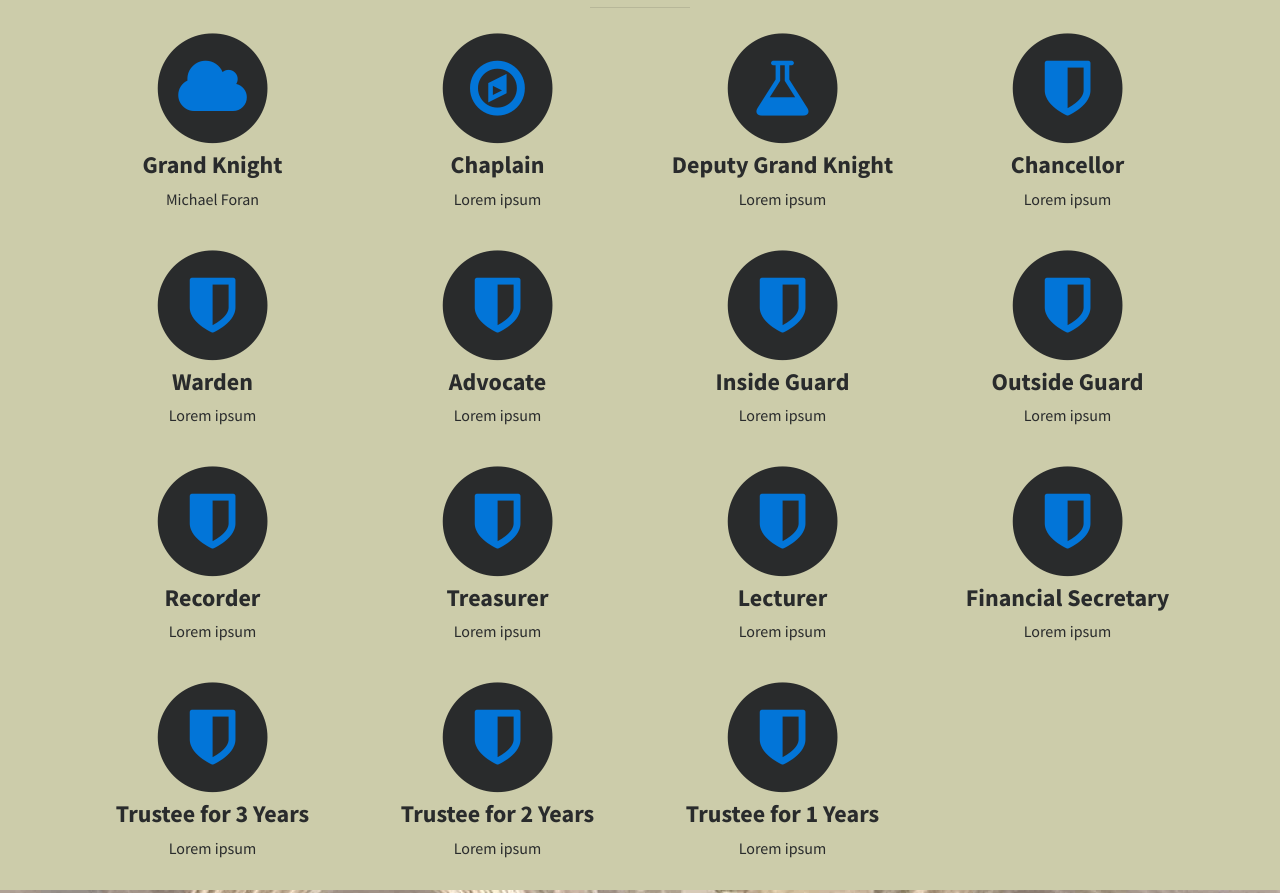
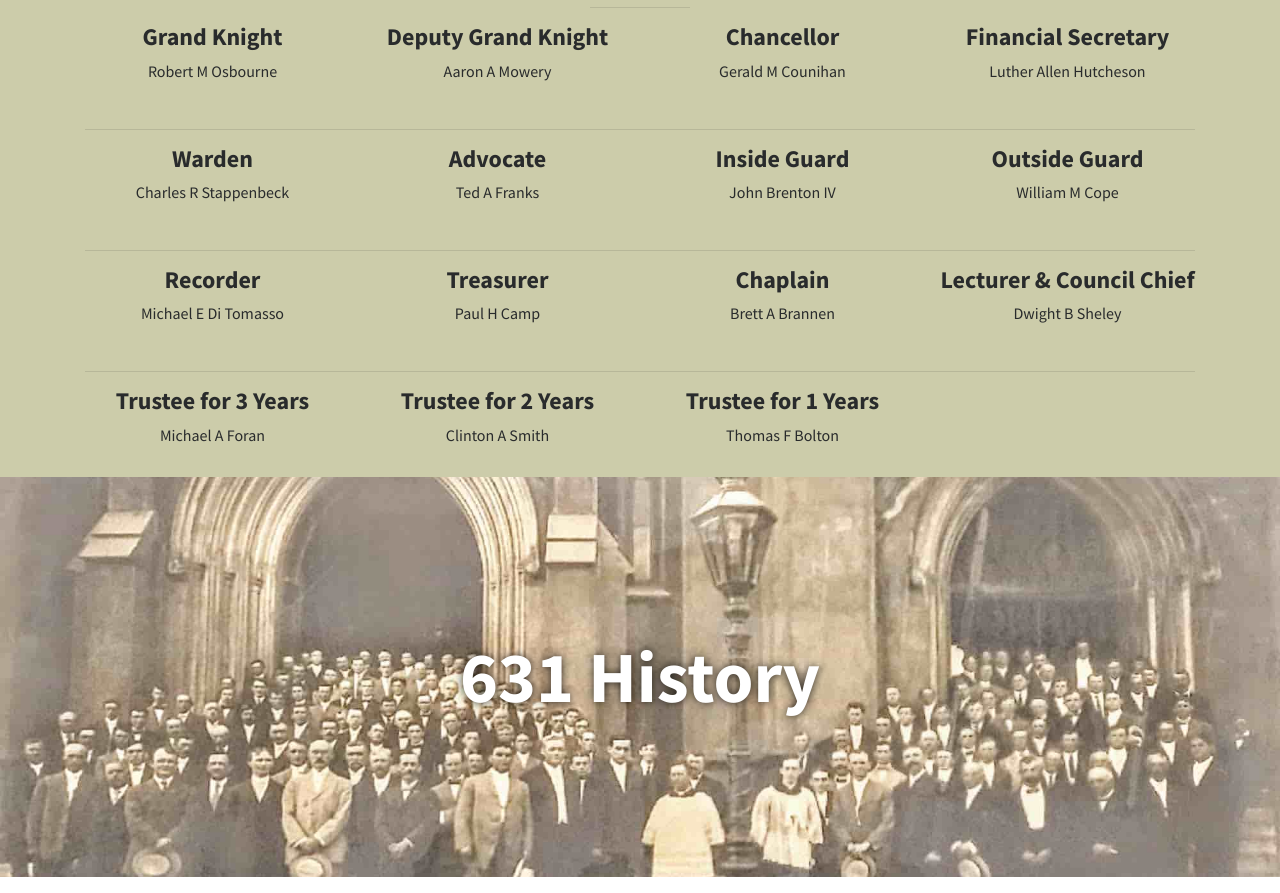
Before and after one commit to MikeGarde/koc631, a website: page index.html in a window 1280 px wide. Shown: the part 1800-2693 px from the top of the page. Drawn offline with nearby package versions, Linux system fonts and the light colour scheme.

Commit message:
Updating Class Officers and allowing search engines

```diff
--- a/index.html
+++ b/index.html
@@ -221,194 +221,161 @@
                 <div class="col-lg-12">
                     <h2>Officers</h2>
                     <hr class="small">
+                    <!--
+                    1st Row
+                    -->
                     <div class="row">
                         <div class="col-md-3 col-sm-6">
                             <div class="service-item">
-                                <span class="fa-stack fa-4x">
-                                <i class="fa fa-circle fa-stack-2x"></i>
-                                <i class="fa fa-cloud fa-stack-1x text-primary"></i>
-                            </span>
+                                <!-- <span class="fa-stack fa-4x"><i class="fa fa-circle fa-stack-2x"></i><i class="fa fa-fa-shield fa-stack-1x text-primary"></i></span> -->
                                 <h4>
                                     <strong>Grand Knight</strong>
                                 </h4>
-                                <p>Michael Foran</p>
+                                <p>Robert M Osbourne</p>
                             </div>
                         </div>
                         <div class="col-md-3 col-sm-6">
                             <div class="service-item">
-                                <span class="fa-stack fa-4x">
-                                <i class="fa fa-circle fa-stack-2x"></i>
-                                <i class="fa fa-compass fa-stack-1x text-primary"></i>
-                            </span>
+                                <!-- <span class="fa-stack fa-4x"><i class="fa fa-circle fa-stack-2x"></i><i class="fa fa-fa-shield fa-stack-1x text-primary"></i></span> -->
                                 <h4>
-                                    <strong>Chaplain</strong>
+                                    <strong>Deputy Grand Knight</strong>
                                 </h4>
-                                <p>Lorem ipsum</p>
+                                <p>Aaron A Mowery</p>
                             </div>
                         </div>
                         <div class="col-md-3 col-sm-6">
                             <div class="service-item">
-                                <span class="fa-stack fa-4x">
-                                <i class="fa fa-circle fa-stack-2x"></i>
-                                <i class="fa fa-flask fa-stack-1x text-primary"></i>
-                            </span>
+                                <!-- <span class="fa-stack fa-4x"><i class="fa fa-circle fa-stack-2x"></i><i class="fa fa-fa-shield fa-stack-1x text-primary"></i></span> -->
                                 <h4>
-                                    <strong>Deputy Grand Knight</strong>
+                                    <strong>Chancellor</strong>
                                 </h4>
-                                <p>Lorem ipsum</p>
+                                <p>Gerald M Counihan</p>
                             </div>
                         </div>
                         <div class="col-md-3 col-sm-6">
                             <div class="service-item">
-                                <span class="fa-stack fa-4x">
-                                <i class="fa fa-circle fa-stack-2x"></i>
-                                <i class="fa fa-shield fa-stack-1x text-primary"></i>
-                            </span>
+                                <!-- <span class="fa-stack fa-4x"><i class="fa fa-circle fa-stack-2x"></i><i class="fa fa-fa-shield fa-stack-1x text-primary"></i></span> -->
                                 <h4>
-                                    <strong>Chancellor</strong>
+                                    <strong>Financial Secretary</strong>
                                 </h4>
-                                <p>Lorem ipsum</p>
+                                <p>Luther Allen Hutcheson</p>
                             </div>
                         </div>
                     </div>
+                    <!--
+                    2nd Row
+                    -->
+                    <hr>
                     <div class="row">
                         <div class="col-md-3 col-sm-6">
                             <div class="service-item">
-                                <span class="fa-stack fa-4x">
-                                <i class="fa fa-circle fa-stack-2x"></i>
-                                <i class="fa fa-shield fa-stack-1x text-primary"></i>
-                            </span>
+                                <!-- <span class="fa-stack fa-4x"><i class="fa fa-circle fa-stack-2x"></i><i class="fa fa-fa-shield fa-stack-1x text-primary"></i></span> -->
                                 <h4>
                                     <strong>Warden</strong>
                                 </h4>
-                                <p>Lorem ipsum</p>
+                                <p>Charles R Stappenbeck</p>
                             </div>
                         </div>
                         <div class="col-md-3 col-sm-6">
                             <div class="service-item">
-                                <span class="fa-stack fa-4x">
-                                <i class="fa fa-circle fa-stack-2x"></i>
-                                <i class="fa fa-shield fa-stack-1x text-primary"></i>
-                            </span>
+                                <!-- <span class="fa-stack fa-4x"><i class="fa fa-circle fa-stack-2x"></i><i class="fa fa-fa-shield fa-stack-1x text-primary"></i></span> -->
                                 <h4>
                                     <strong>Advocate</strong>
                                 </h4>
-                                <p>Lorem ipsum</p>
+                                <p>Ted A Franks</p>
                             </div>
                         </div>
                         <div class="col-md-3 col-sm-6">
                             <div class="service-item">
-                                <span class="fa-stack fa-4x">
-                                <i class="fa fa-circle fa-stack-2x"></i>
-                                <i class="fa fa-shield fa-stack-1x text-primary"></i>
-                            </span>
+                                <!-- <span class="fa-stack fa-4x"><i class="fa fa-circle fa-stack-2x"></i><i class="fa fa-fa-shield fa-stack-1x text-primary"></i></span> -->
                                 <h4>
                                     <strong>Inside Guard</strong>
                                 </h4>
-                                <p>Lorem ipsum</p>
+                                <p>John Brenton IV</p>
                             </div>
                         </div>
                         <div class="col-md-3 col-sm-6">
                             <div class="service-item">
-                                <span class="fa-stack fa-4x">
-                                <i class="fa fa-circle fa-stack-2x"></i>
-                                <i class="fa fa-shield fa-stack-1x text-primary"></i>
-                            </span>
+                                <!-- <span class="fa-stack fa-4x"><i class="fa fa-circle fa-stack-2x"></i><i class="fa fa-fa-shield fa-stack-1x text-primary"></i></span> -->
                                 <h4>
                                     <strong>Outside Guard</strong>
                                 </h4>
-                                <p>Lorem ipsum</p>
+                                <p>William M Cope</p>
                             </div>
                         </div>
                     </div>
+                    <!--
+                    3rd Row
+                    -->
+                    <hr>
                     <div class="row">
                         <div class="col-md-3 col-sm-6">
                             <div class="service-item">
-                                <span class="fa-stack fa-4x">
-                                <i class="fa fa-circle fa-stack-2x"></i>
-                                <i class="fa fa-shield fa-stack-1x text-primary"></i>
-                            </span>
+                                <!-- <span class="fa-stack fa-4x"><i class="fa fa-circle fa-stack-2x"></i><i class="fa fa-fa-shield fa-stack-1x text-primary"></i></span> -->
                                 <h4>
                                     <strong>Recorder</strong>
                                 </h4>
-                                <p>Lorem ipsum</p>
+                                <p>Michael E Di Tomasso</p>
                             </div>
                         </div>
                         <div class="col-md-3 col-sm-6">
                             <div class="service-item">
-                                <span class="fa-stack fa-4x">
-                                <i class="fa fa-circle fa-stack-2x"></i>
-                                <i class="fa fa-shield fa-stack-1x text-primary"></i>
-                            </span>
+                                <!-- <span class="fa-stack fa-4x"><i class="fa fa-circle fa-stack-2x"></i><i class="fa fa-fa-shield fa-stack-1x text-primary"></i></span> -->
                                 <h4>
                                     <strong>Treasurer</strong>
                                 </h4>
-                                <p>Lorem ipsum</p>
+                                <p>Paul H Camp</p>
                             </div>
                         </div>
                         <div class="col-md-3 col-sm-6">
                             <div class="service-item">
-                                <span class="fa-stack fa-4x">
-                                <i class="fa fa-circle fa-stack-2x"></i>
-                                <i class="fa fa-shield fa-stack-1x text-primary"></i>
-                            </span>
+                                <!-- <span class="fa-stack fa-4x"><i class="fa fa-circle fa-stack-2x"></i><i class="fa fa-fa-shield fa-stack-1x text-primary"></i></span> -->
                                 <h4>
-                                    <strong>Lecturer</strong>
+                                    <strong>Chaplain</strong>
                                 </h4>
-                                <p>Lorem ipsum</p>
+                                <p>Brett A Brannen</p>
                             </div>
                         </div>
                         <div class="col-md-3 col-sm-6">
                             <div class="service-item">
-                                <span class="fa-stack fa-4x">
-                                <i class="fa fa-circle fa-stack-2x"></i>
-                                <i class="fa fa-shield fa-stack-1x text-primary"></i>
-                            </span>
+                                <!-- <span class="fa-stack fa-4x"><i class="fa fa-circle fa-stack-2x"></i><i class="fa fa-fa-shield fa-stack-1x text-primary"></i></span> -->
                                 <h4>
-                                    <strong>Financial Secretary</strong>
+                                    <strong>Lecturer & Council Chief</strong>
                                 </h4>
-                                <p>Lorem ipsum</p>
+                                <p>Dwight B Sheley</p>
                             </div>
                         </div>
                     </div>
                     <!--
                     4th Row
                     -->
+                    <hr>
                     <div class="row">
                         <div class="col-md-3 col-sm-6">
                             <div class="service-item">
-                                <span class="fa-stack fa-4x">
-                                <i class="fa fa-circle fa-stack-2x"></i>
-                                <i class="fa fa-shield fa-stack-1x text-primary"></i>
-                            </span>
+                                <!-- <span class="fa-stack fa-4x"><i class="fa fa-circle fa-stack-2x"></i><i class="fa fa-fa-shield fa-stack-1x text-primary"></i></span> -->
                                 <h4>
                                     <strong>Trustee for 3 Years</strong>
                                 </h4>
-                                <p>Lorem ipsum</p>
+                                <p>Michael A Foran</p>
                             </div>
                         </div>
                         <div class="col-md-3 col-sm-6">
                             <div class="service-item">
-                                <span class="fa-stack fa-4x">
-                                <i class="fa fa-circle fa-stack-2x"></i>
-                                <i class="fa fa-shield fa-stack-1x text-primary"></i>
-                            </span>
+                                <!-- <span class="fa-stack fa-4x"><i class="fa fa-circle fa-stack-2x"></i><i class="fa fa-fa-shield fa-stack-1x text-primary"></i></span> -->
                                 <h4>
                                     <strong>Trustee for 2 Years</strong>
                                 </h4>
-                                <p>Lorem ipsum</p>
+                                <p>Clinton A Smith</p>
                             </div>
                         </div>
                         <div class="col-md-3 col-sm-6">
                             <div class="service-item">
-                                <span class="fa-stack fa-4x">
-                                <i class="fa fa-circle fa-stack-2x"></i>
-                                <i class="fa fa-shield fa-stack-1x text-primary"></i>
-                            </span>
+                                <!-- <span class="fa-stack fa-4x"><i class="fa fa-circle fa-stack-2x"></i><i class="fa fa-fa-shield fa-stack-1x text-primary"></i></span> -->
                                 <h4>
                                     <strong>Trustee for 1 Years</strong>
                                 </h4>
-                                <p>Lorem ipsum</p>
+                                <p>Thomas F Bolton</p>
                             </div>
                         </div>
                     </div>
@@ -488,6 +455,23 @@
     <footer>
         <div class="container">
             <div class="row">
+                <div class="col-lg-3">
+                    <h4>Pay Dues Online</h4>
+                    <form action="https://www.paypal.com/cgi-bin/webscr" method="post" target="_top">
+                        <input type="hidden" name="cmd" value="_s-xclick">
+                        <input type="hidden" name="hosted_button_id" value="VVXGLQ9SJ8G8W">
+                        <table>
+                            <tr><td><input type="hidden" name="on0" value="Member Type">Member Type</td></tr><tr><td><select name="os0">
+                            <option value="Regular">Regular $50.00 USD</option>
+                            <option value="Honorary">Honorary $13.00 USD</option>
+                            <option value="Active Military">Active Military $13.00 USD</option>
+                            <option value="Initiation Fee">Initiation Fee $15.00 USD</option>
+                        </select> </td></tr>
+                        </table>
+                        <input type="hidden" name="currency_code" value="USD">
+                        <input type="image" src="https://www.paypalobjects.com/en_US/i/btn/btn_buynowCC_LG.gif" border="0" name="submit" alt="PayPal - The safer, easier way to pay online!">
+                        <img alt="" border="0" src="https://www.paypalobjects.com/en_US/i/scr/pixel.gif" width="1" height="1">
+                    </form>
                 <div class="col-lg-9">
                     <h4>Knights of Columbus 631</h4>
                     <p>3 W Liberty St
@@ -498,23 +482,6 @@
                     </ul>
                     <hr>
                     <p class="text-muted">Copyright &copy; KOC 631 2017</p>
-                </div>
-                <div class="col-lg-3">
-                    <h4>Pay Dues Online</h4>
-                    <form action="https://www.paypal.com/cgi-bin/webscr" method="post">
-                        <input type="hidden" name="cmd" value="_s-xclick">
-                        <input type="hidden" name="hosted_button_id" value="VVXGLQ9SJ8G8W">
-                        <table>
-                            <tbody><tr><td><input type="hidden" name="on0" value="Member Type">Member Type</td></tr><tr><td><select name="os0">
-                                <option value="Regular">Regular $50.00 USD</option>
-                                <option value="Honorary">Honorary $13.00 USD</option>
-                                <option value="Active Military">Active Military $13.00 USD</option>
-                            </select> </td></tr>
-                            </tbody></table>
-                        <input type="hidden" name="currency_code" value="USD">
-                        <input type="image" src="https://www.paypalobjects.com/en_US/i/btn/btn_buynowCC_LG.gif" border="0" name="submit" alt="PayPal - The safer, easier way to pay online!" width="147" height="47">
-                        <img alt="" border="0" src="https://www.paypalobjects.com/en_US/i/scr/pixel.gif" width="1" height="1">
-                    </form>
                 </div>
             </div>
         </div>
--- a/robots.txt
+++ b/robots.txt
@@ -1,2 +1,2 @@
 User-agent: *
-Disallow: /
+allow: /
```
